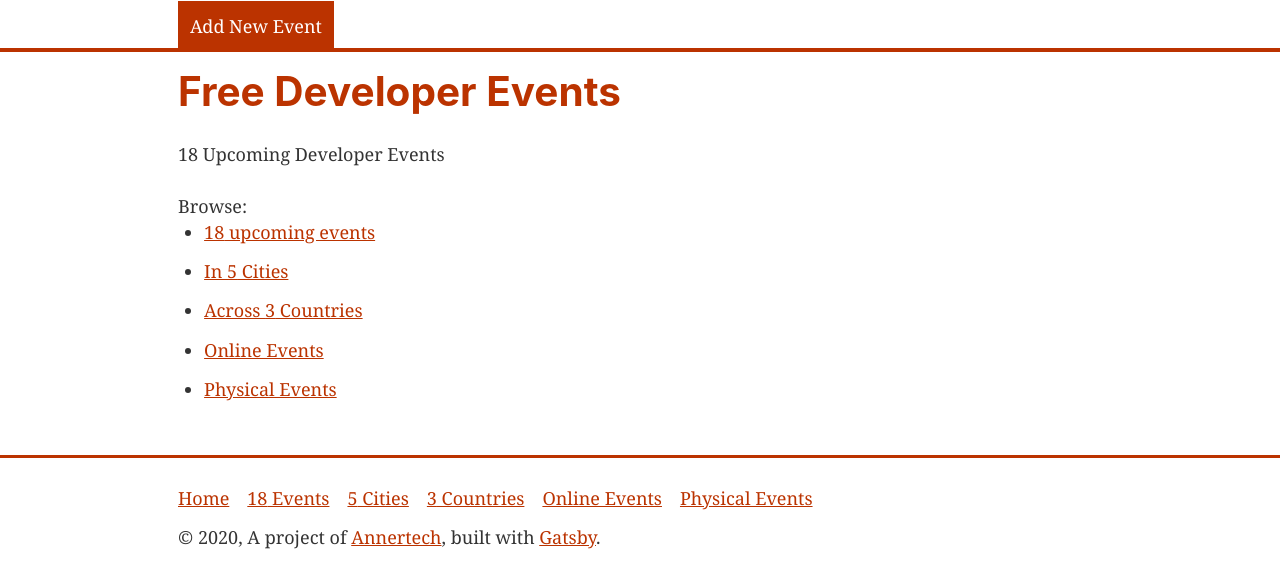
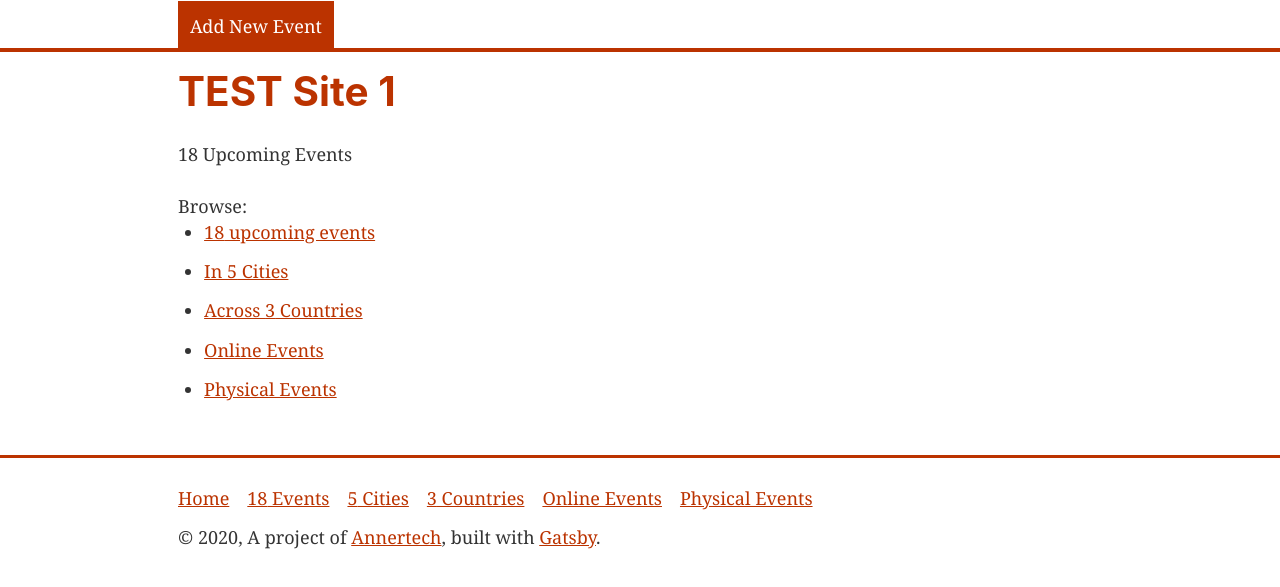
Before and after one commit to markconroy/ael-test-1, a Gatsby site: page / in a window 1280 px wide. Shown: the part 97-684 px from the top of the page. Built offline with nearby package versions, Linux system fonts and the light colour scheme; Gatsby itself is replaced by a stand-in of ours.

Commit message:
merged base repo

```diff
--- a/gatsby-node.js
+++ b/gatsby-node.js
@@ -34,7 +34,6 @@ exports.createPages = async ({ actions, graphql, reporter }) => {
         edges {
           node {
             frontmatter {
-              path
               path_date: start_date(formatString: "YYYY-MM-DD")
               start_date
               country
--- a/src/pages/index.js
+++ b/src/pages/index.js
@@ -10,9 +10,9 @@ const IndexPage = ({ data }) => (
       title={`${data.allMarkdownRemark.edges.length} Events`}
     />
 
-    <StyledHeading h1>Free Developer Events</StyledHeading>
+    <StyledHeading h1>{data.siteVariables.childMarkdownRemark.frontmatter.site_subtitle}</StyledHeading>
 
-    <p>{data.allMarkdownRemark.edges.length} Upcoming Developer Events</p>
+    <p>{data.allMarkdownRemark.edges.length} Upcoming Events</p>
     <p>Browse:
       <ul>
         <li><Link to="/events">{data.allMarkdownRemark.edges.length} upcoming events</Link></li>
@@ -46,10 +46,16 @@ export const IndexPageQuery = graphql`
         totalCount
       }
     }
-    site {
-      siteMetadata {
-        title
-        subtitle
+    siteVariables: file(dir: {regex: "/(site-variables)/"}, name: {eq: "site-variables"}) {
+      dir
+      childMarkdownRemark {
+        frontmatter {
+          site_title
+          site_subtitle
+          site_description
+          site_author
+          site_repo
+        }
       }
     }
   }
```
